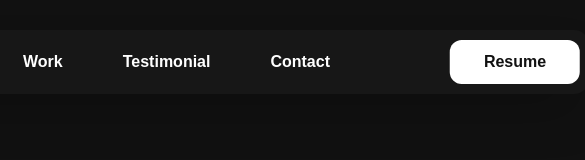
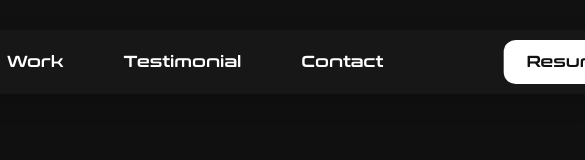
Before and after one commit to mdalbakiakon/Folio, a React (Vite) app in the folder frontend/: page / in a window 390 px wide. Shown: the top 160 px of the page, 585 px wide, since content can reach past the window. Built offline with nearby package versions, Linux system fonts and the light colour scheme.

Commit message:
debugging font issues in mobile devices

```diff
--- a/frontend/src/index.css
+++ b/frontend/src/index.css
@@ -11,7 +11,7 @@
 /* custom aston font */
 @font-face {
   font-family: "conthrax";
-  src: url("/fonts/conthrax.woff2") format(".woff2");
+  src: url("/fonts/conthrax.woff2") format("woff2");
   font-display: swap;
 }
 
```
